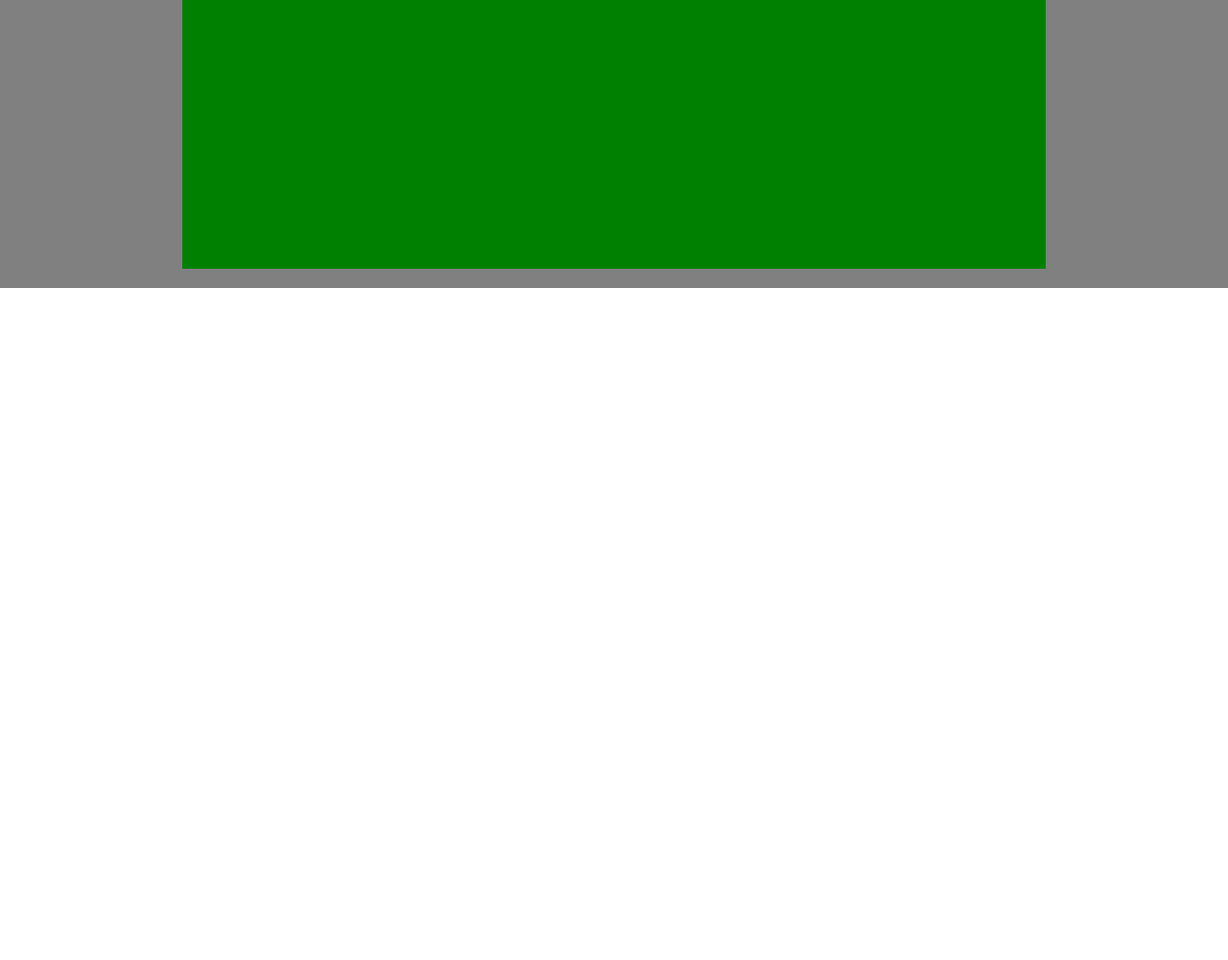
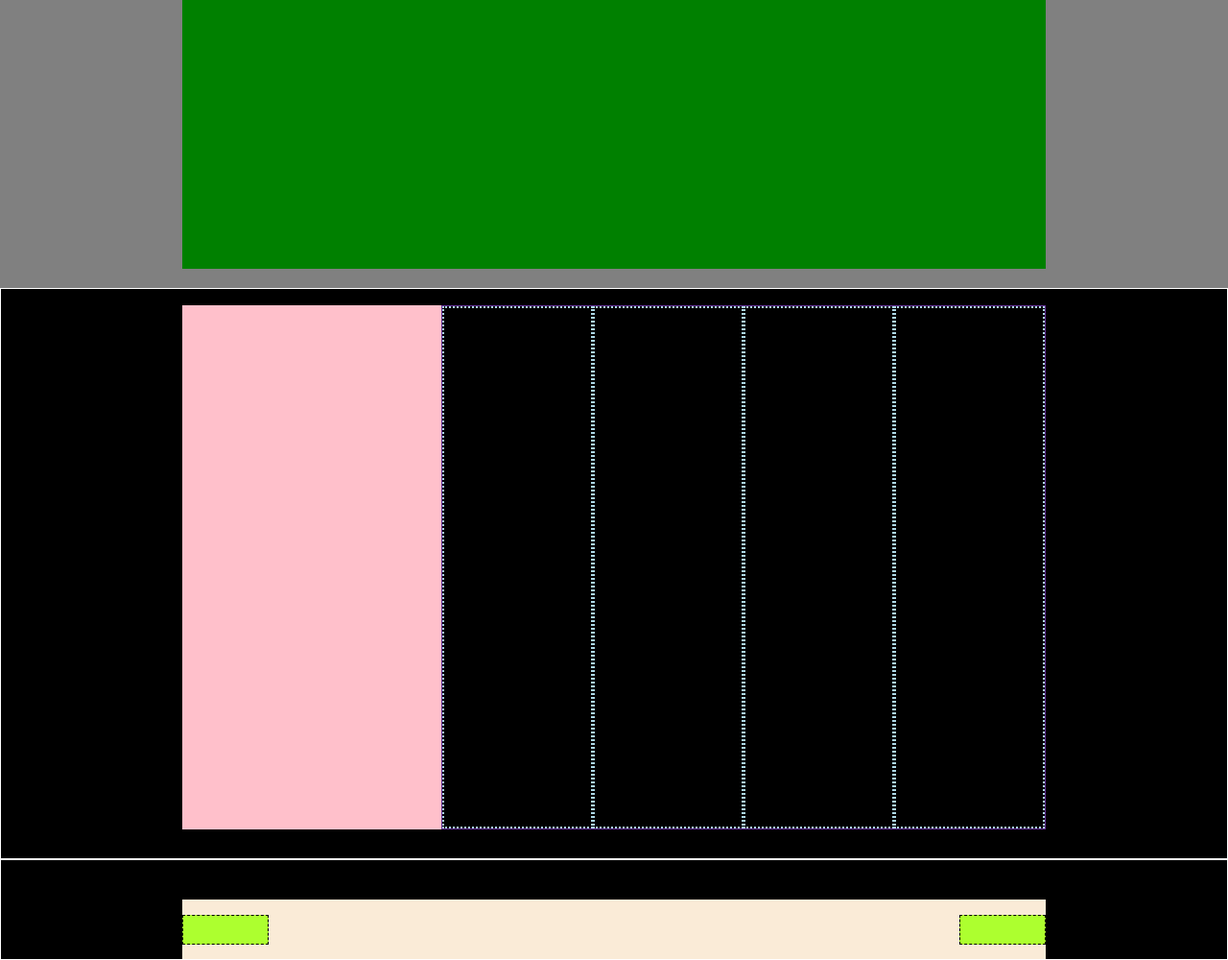
Before and after one commit to emilianogastaldo/htmlcss-struttura-discord-new, a plain HTML site: page index.html in a window 1280 px wide. Shown: the part 2240-3240 px from the top of the page at 96% size. Before the commit the page ends 2540 px from the top, so only its background shows below. Drawn offline with Linux system fonts and the light colour scheme.

Commit message:
fatto footer

```diff
--- a/css/style.css
+++ b/css/style.css
@@ -83,3 +83,64 @@ nav{
     width: 100%;
     height: 800px;
 }
+
+/*footer*/
+footer{
+    height: 700px;
+    background-color: black;
+}
+/*affronto la parte alta del footer*/
+.bigfooter{
+    height: 85%;
+    border: 1px solid white;
+    padding-bottom: 30px;
+    display: flex;
+    justify-content: center;
+    align-items: center;
+}
+.bigfooter > div{
+    height: 100%;
+    width: 100%;
+    /*border: 1px solid blue;*/
+    display: flex;
+    align-items: flex-end;
+}
+.scatola{
+    background-color: pink;
+    height: 97%;
+    width: 30%;
+}
+.scatoladestra{
+    border: 1px solid rebeccapurple;
+    height: 97%;
+    width: 70%;
+    display: flex;
+    justify-content: flex-start;
+}
+.scatoladestra>div{
+    border: 2px dotted lightblue;
+    height: 100%;
+    width: 25%;
+}
+/*affronto la parte bassa del footer*/
+.littlefooter{
+    height: 15%;
+    border: 1px solid white;
+    display: flex;
+    justify-content: center;
+    align-items: flex-end;
+}
+.littlefooter>div{
+    background-color:antiquewhite;
+    width: 100%;
+    height: 60%;
+    display: flex;
+    justify-content: space-between;
+    align-items: center;
+}
+.logo{
+    border: 1px dashed black;
+    background-color: greenyellow;
+    width: 10%;
+    height: 50%;
+}
--- a/index.html
+++ b/index.html
@@ -47,7 +47,24 @@
         </div>
     </main>
     <footer>
+        <div class="bigfooter">
+            <div class="w-900">
+                <div class="scatola"></div>
+                <div class="scatoladestra">
+                    <div></div>
+                    <div></div>
+                    <div></div>
+                    <div></div>
+                </div>
+            </div>
 
+        </div>
+        <div class="littlefooter">
+            <div class="w-900" >
+                <div class="logo"></div>
+                <div class="logo"></div>
+            </div>
+        </div>
     </footer>
 
 </body>
```
